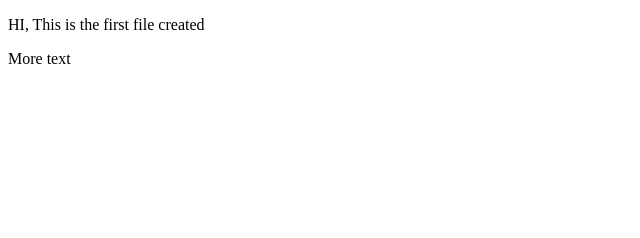
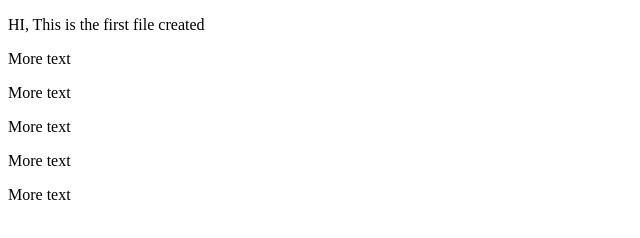
Before and after one commit to DarshitaJjw/DEMO-Repo, a plain HTML site: page index.html in a window 1280 px wide. Shown: the whole page, without its empty margins (0-640 px from the left). Drawn offline with Linux system fonts and the light colour scheme.

Commit message:
lines added

```diff
--- a/index.html
+++ b/index.html
@@ -8,6 +8,10 @@
 <body>
     <p>HI, This is the first file created</p>
     <p> More text</p>
+    <p> More text</p>
+    <p> More text</p>
+    <p> More text</p>
+    <p> More text</p>
 
 
 </body>
```
